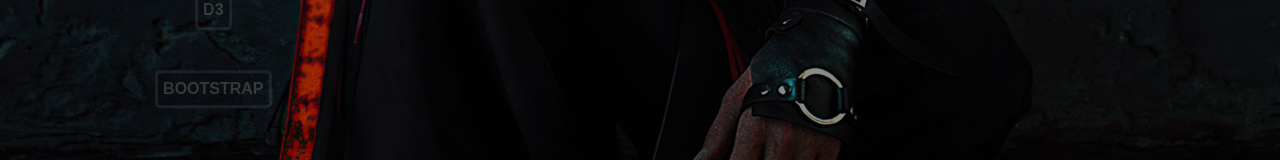
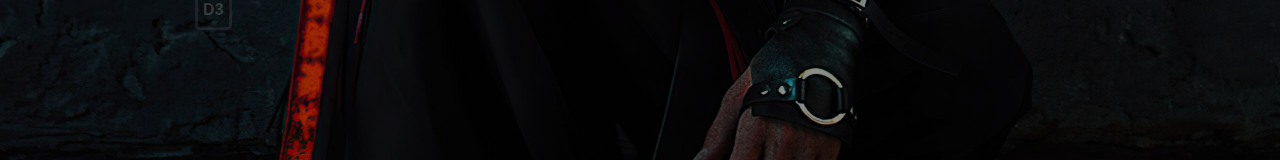
Before and after one commit to AkintanSeyi/myapp, a React (Create React App) app: page / in a window 1280 px wide. Shown: the part 1513-1673 px from the top of the page. Built offline with nearby package versions, Linux system fonts and the light colour scheme.

Commit message:
port2025

```diff
--- a/src/index3.js
+++ b/src/index3.js
@@ -298,9 +298,7 @@ contact form
                   </li>
 
 
-                  <li data-aos="fade-up"  style={{marginBottom : "2rem"}} className="second-section__li">
-                  {i}
-                  </li>
+
 
 
 
--- a/src/main.scss
+++ b/src/main.scss
@@ -514,7 +514,7 @@ position: absolute;
 width: 100vw;
 height: 130vh;
 font-size: 1.6rem;
-padding-bottom: 30px;
+padding-bottom: 10px;
 
 //animation: set2 10s linear 1 ;
 
```
